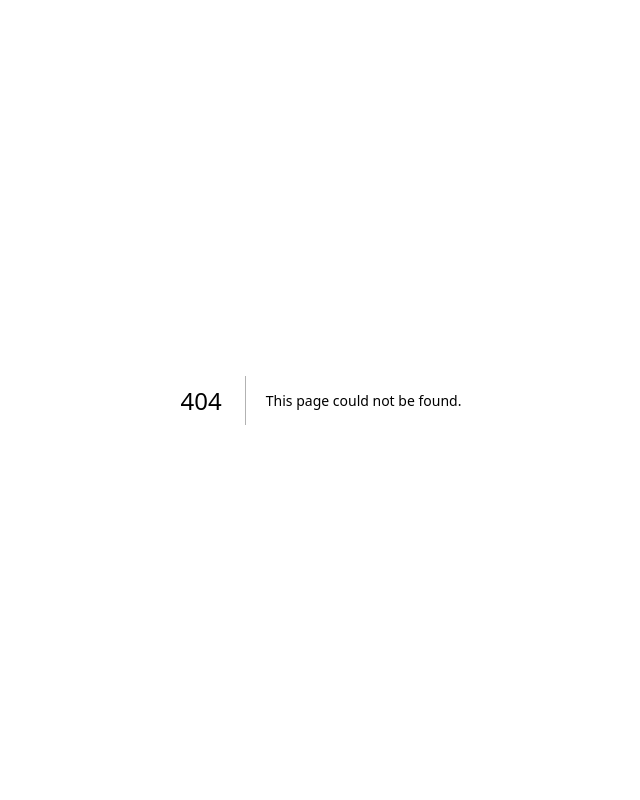
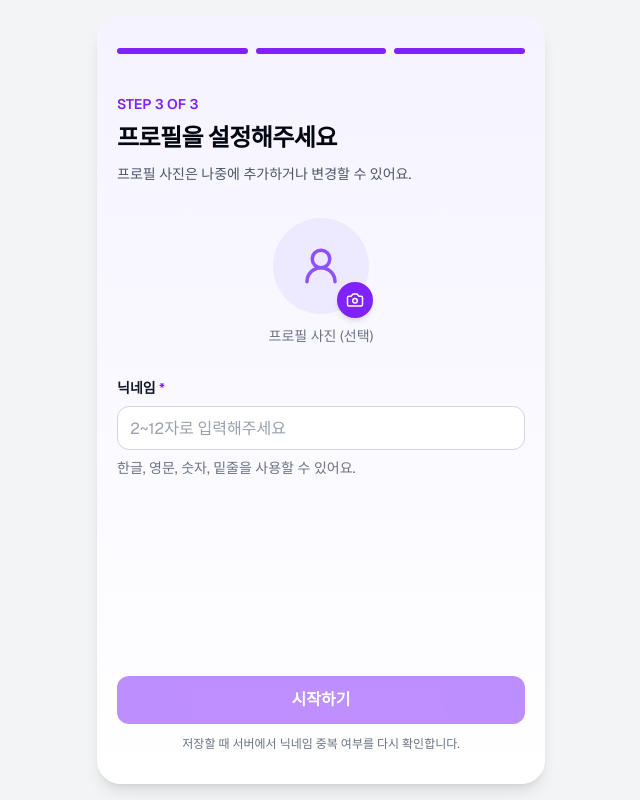
Before and after one commit to fanroute-sync/fanroute-sync-web, a Next.js app: page /onboarding/profile in a window 1280 px wide. Before the commit this address had no page. Shown: the whole page, without its empty margins (319-959 px from the left). Built offline with nearby package versions, Linux system fonts and the light colour scheme.

Commit message:
feat: add initial profile setup

```diff
--- /dev/null
+++ b/src/app/onboarding/profile/page.tsx
@@ -0,0 +1,5 @@
+import { ProfileScreen } from '@/features/onboarding';
+
+export default function ProfilePage() {
+  return <ProfileScreen />;
+}
--- /dev/null
+++ b/src/features/onboarding/api/onboarding-service.ts
@@ -0,0 +1,31 @@
+import { nicknameSchema } from '@/features/onboarding/model/nickname';
+
+export interface ProfileSetupInput {
+  nickname: string;
+  profileImage: File | null;
+}
+
+export interface OnboardingService {
+  checkNickname(nickname: string): Promise<{ available: boolean }>;
+  completeProfile(input: ProfileSetupInput): Promise<{ nickname: string }>;
+}
+
+const duplicateNicknames = new Set(['팬루트', 'fanroute']);
+
+/** API 명세 확정 전 화면 검증용 fixture. 실제 endpoint로 오인되지 않도록 네트워크를 호출하지 않는다. */
+export const onboardingFixtureService: OnboardingService = {
+  async checkNickname(nickname) {
+    await Promise.resolve();
+    return { available: !duplicateNicknames.has(nickname.toLowerCase()) };
+  },
+  async completeProfile(input) {
+    const nickname = nicknameSchema.parse(input.nickname);
+    const availability = await this.checkNickname(nickname);
+
+    if (!availability.available) {
+      throw new Error('NICKNAME_DUPLICATE');
+    }
+
+    return { nickname };
+  },
+};
--- a/src/features/onboarding/index.ts
+++ b/src/features/onboarding/index.ts
@@ -1,2 +1,3 @@
 export { LanguageScreen } from './ui/language-screen';
 export { LoginScreen } from './ui/login-screen';
+export { ProfileScreen } from './ui/profile-screen';
--- /dev/null
+++ b/src/features/onboarding/model/nickname.ts
@@ -0,0 +1,10 @@
+import { z } from 'zod';
+
+export const nicknameSchema = z
+  .string()
+  .trim()
+  .min(2, '닉네임은 2자 이상 입력해주세요.')
+  .max(12, '닉네임은 12자 이하로 입력해주세요.')
+  .regex(/^[가-힣a-zA-Z0-9_]+$/, '한글, 영문, 숫자, 밑줄만 사용할 수 있어요.');
+
+export type NicknameAvailability = 'idle' | 'checking' | 'available' | 'duplicate' | 'error';
--- /dev/null
+++ b/src/features/onboarding/ui/profile-screen.tsx
@@ -0,0 +1,134 @@
+'use client';
+
+import { zodResolver } from '@hookform/resolvers/zod';
+import { Camera, CheckCircle2, LoaderCircle, UserRound, XCircle } from 'lucide-react';
+import Image from 'next/image';
+import { useRouter } from 'next/navigation';
+import { useEffect, useState } from 'react';
+import { useForm, useWatch } from 'react-hook-form';
+import { toast } from 'sonner';
+import { z } from 'zod';
+
+import { Button, Input } from '@/components/ui';
+import { onboardingFixtureService } from '@/features/onboarding/api/onboarding-service';
+import { type NicknameAvailability, nicknameSchema } from '@/features/onboarding/model/nickname';
+import { OnboardingFrame } from '@/features/onboarding/ui/onboarding-frame';
+
+const profileSchema = z.object({ nickname: nicknameSchema });
+type ProfileFormValues = z.infer<typeof profileSchema>;
+
+const statusMessages: Record<Exclude<NicknameAvailability, 'idle'>, string> = {
+  checking: '닉네임을 확인하고 있어요.',
+  available: '사용할 수 있는 닉네임이에요.',
+  duplicate: '이미 사용 중인 닉네임이에요.',
+  error: '확인하지 못했어요. 잠시 후 다시 시도해주세요.',
+};
+
+export function ProfileScreen() {
+  const router = useRouter();
+  const [profileImage, setProfileImage] = useState<File | null>(null);
+  const [previewUrl, setPreviewUrl] = useState<string | null>(null);
+  const [nicknameResult, setNicknameResult] = useState<{ nickname: string; status: Exclude<NicknameAvailability, 'idle' | 'checking'> } | null>(null);
+  const {
+    register,
+    handleSubmit,
+    control,
+    setError,
+    formState: { errors, isSubmitting },
+  } = useForm<ProfileFormValues>({ resolver: zodResolver(profileSchema), mode: 'onChange', defaultValues: { nickname: '' } });
+  const nickname = useWatch({ control, name: 'nickname' });
+  const parsedNickname = nicknameSchema.safeParse(nickname);
+  const availability: NicknameAvailability = !parsedNickname.success
+    ? 'idle'
+    : nicknameResult?.nickname === parsedNickname.data
+      ? nicknameResult.status
+      : 'checking';
+
+  useEffect(() => {
+    const parsedValue = nicknameSchema.safeParse(nickname);
+    if (!parsedValue.success) return;
+
+    let active = true;
+    const timer = window.setTimeout(async () => {
+      try {
+        const result = await onboardingFixtureService.checkNickname(parsedValue.data);
+        if (active) setNicknameResult({ nickname: parsedValue.data, status: result.available ? 'available' : 'duplicate' });
+      } catch {
+        if (active) setNicknameResult({ nickname: parsedValue.data, status: 'error' });
+      }
+    }, 500);
+
+    return () => {
+      active = false;
+      window.clearTimeout(timer);
+    };
+  }, [nickname]);
+
+  useEffect(() => () => {
+    if (previewUrl) URL.revokeObjectURL(previewUrl);
+  }, [previewUrl]);
+
+  const handleImageChange = (event: React.ChangeEvent<HTMLInputElement>) => {
+    const file = event.target.files?.[0] ?? null;
+    if (previewUrl) URL.revokeObjectURL(previewUrl);
+    setProfileImage(file);
+    setPreviewUrl(file ? URL.createObjectURL(file) : null);
+  };
+
+  const submitProfile = async ({ nickname: submittedNickname }: ProfileFormValues) => {
+    try {
+      await onboardingFixtureService.completeProfile({ nickname: submittedNickname, profileImage });
+      toast.success('프로필 설정이 완료되었어요.');
+      router.push('/');
+    } catch (error) {
+      if (error instanceof Error && error.message === 'NICKNAME_DUPLICATE') {
+        setNicknameResult({ nickname: submittedNickname, status: 'duplicate' });
+        setError('nickname', { message: '이미 사용 중인 닉네임이에요.' });
+        return;
+      }
+      toast.error('프로필을 저장하지 못했어요. 다시 시도해주세요.');
+    }
+  };
+
+  const statusColor = availability === 'available' ? 'text-emerald-600' : availability === 'checking' ? 'text-gray-500' : 'text-red-600';
+
+  return (
+    <OnboardingFrame step={3} title='프로필을 설정해주세요' description='프로필 사진은 나중에 추가하거나 변경할 수 있어요.'>
+      <form className='flex flex-1 flex-col' onSubmit={handleSubmit(submitProfile)}>
+        <div className='mb-8 flex flex-col items-center'>
+          <div className='relative'>
+            <div className='grid size-24 overflow-hidden rounded-full bg-violet-100 text-violet-500'>
+              {previewUrl ? <Image src={previewUrl} alt='선택한 프로필 사진 미리보기' width={96} height={96} className='size-24 object-cover' unoptimized /> : <UserRound aria-hidden='true' className='m-auto' size={42} />}
+            </div>
+            <label htmlFor='profile-image' className='absolute -bottom-1 -right-1 grid size-9 cursor-pointer place-items-center rounded-full bg-violet-600 text-white shadow-md focus-within:ring-2 focus-within:ring-violet-500 focus-within:ring-offset-2'>
+              <Camera aria-hidden='true' size={18} />
+              <span className='sr-only'>프로필 사진 선택</span>
+              <input id='profile-image' type='file' accept='image/png,image/jpeg,image/webp' className='sr-only' onChange={handleImageChange} />
+            </label>
+          </div>
+          <p className='mt-3 text-sm text-gray-500'>프로필 사진 (선택)</p>
+        </div>
+
+        <div>
+          <label htmlFor='nickname' className='mb-2 block text-sm font-semibold text-gray-900'>닉네임 <span className='text-violet-600'>*</span></label>
+          <Input id='nickname' placeholder='2~12자로 입력해주세요' autoComplete='nickname' error={Boolean(errors.nickname) || availability === 'duplicate'} aria-describedby='nickname-message' {...register('nickname')} />
+          <div id='nickname-message' aria-live='polite' className='mt-2 min-h-5 text-sm'>
+            {errors.nickname ? <p className='text-red-600'>{errors.nickname.message}</p> : availability !== 'idle' ? (
+              <p className={`flex items-center gap-1.5 ${statusColor}`}>
+                {availability === 'checking' ? <LoaderCircle aria-hidden='true' className='animate-spin' size={15} /> : availability === 'available' ? <CheckCircle2 aria-hidden='true' size={15} /> : <XCircle aria-hidden='true' size={15} />}
+                {statusMessages[availability]}
+              </p>
+            ) : <p className='text-gray-500'>한글, 영문, 숫자, 밑줄을 사용할 수 있어요.</p>}
+          </div>
+        </div>
+
+        <div className='mt-auto pt-8'>
+          <Button type='submit' size='lg' fullWidth disabled={isSubmitting || availability !== 'available'}>
+            {isSubmitting ? '서버에서 최종 확인 중...' : '시작하기'}
+          </Button>
+          <p className='mt-3 text-center text-xs text-gray-500'>저장할 때 서버에서 닉네임 중복 여부를 다시 확인합니다.</p>
+        </div>
+      </form>
+    </OnboardingFrame>
+  );
+}
```
Also changed, not shown: 1 other file (tests, documents, lock files or other folders).
